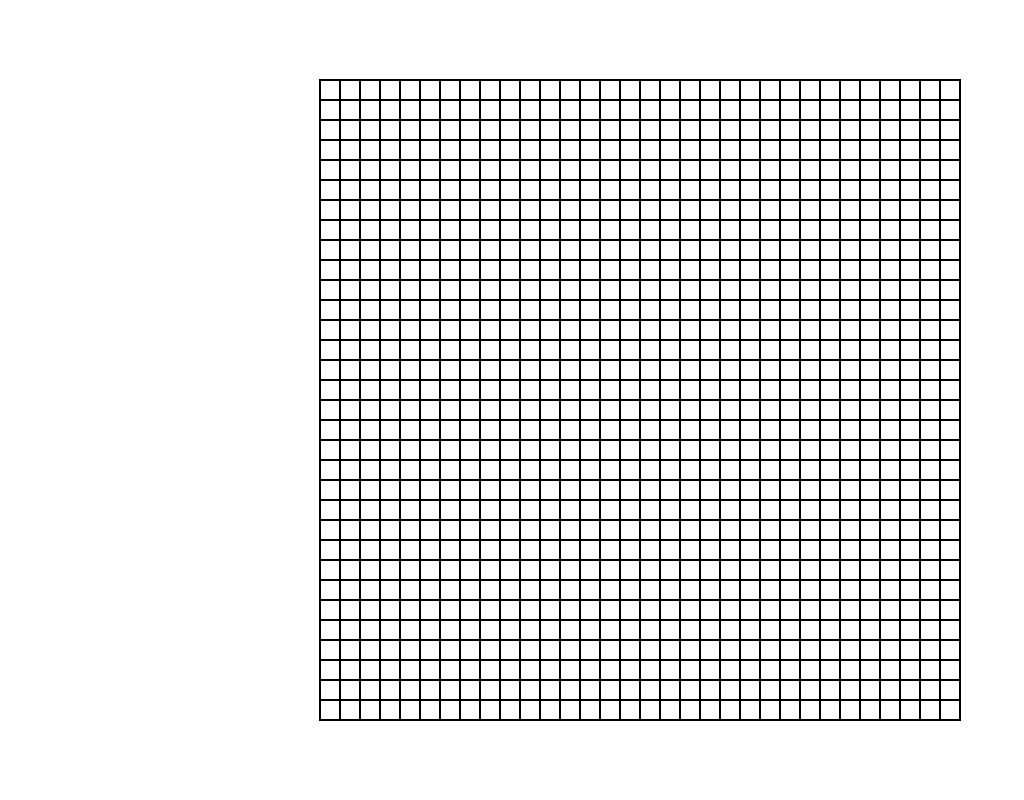
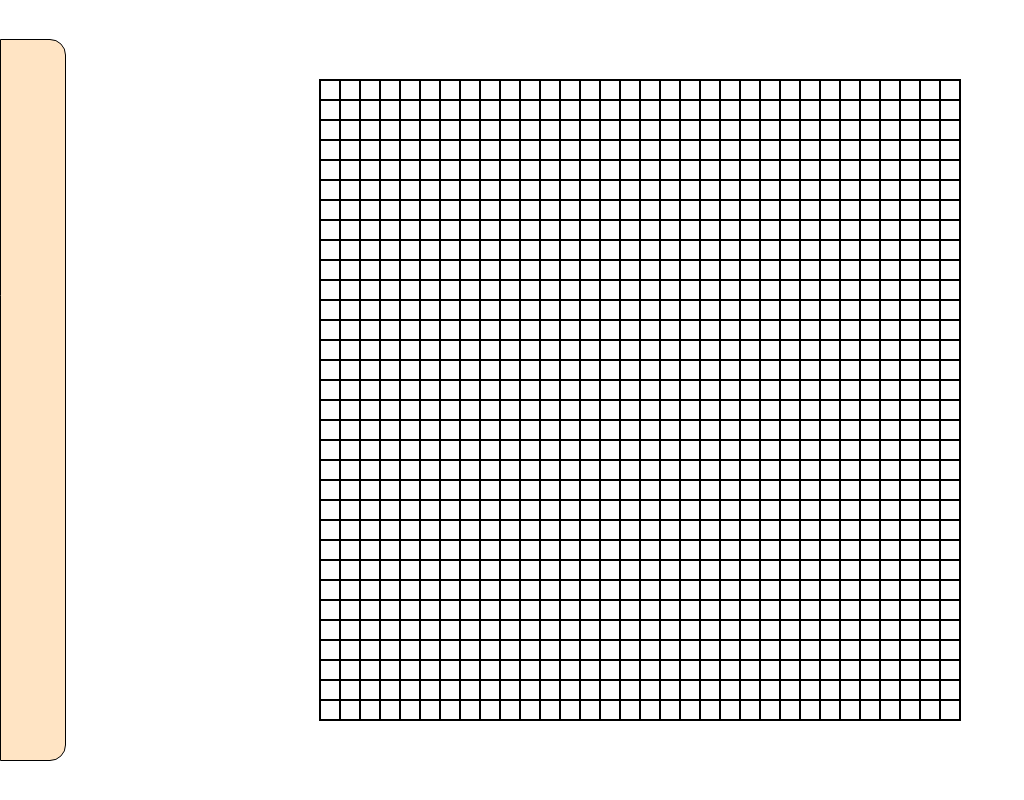
Before and after one commit to Vidyut01/React-Paint, a React (Create React App) app: page / in a window 1280 px wide. Shown: the whole page, without its empty margins (0-1024 px from the left). Built offline with nearby package versions, Linux system fonts and the light colour scheme.

Commit message:
Added sidebar start

```diff
--- a/src/App.jsx
+++ b/src/App.jsx
@@ -1,9 +1,11 @@
 import './styles/App.css';
 import Board from './components/board';
+import Sidebar from './components/sidebar';
 
 function App() {
   return (
     <div className="App">
+      <Sidebar/>
       <Board/>
     </div>
   );
--- /dev/null
+++ b/src/components/sidebar.jsx
@@ -0,0 +1,12 @@
+import "../styles/sidebar.css";
+
+function Sidebar(props) {
+
+    return (
+        <div className="Sidebar">
+
+        </div>
+    );
+}
+
+export default Sidebar;
--- a/src/styles/cell.css
+++ b/src/styles/cell.css
@@ -3,12 +3,3 @@
     flex: 1 1 auto;
     border: solid 1px black;
 }
-
-.cell-click {
-    position: absolute;
-    width: 100%;
-    height: 100%;
-    top: 0;
-    left: 0;
-    z-index: 1;
-}
--- /dev/null
+++ b/src/styles/sidebar.css
@@ -0,0 +1,9 @@
+.Sidebar {
+    min-height: 90%;
+    min-width: 5%;
+    background-color: bisque;
+    border: 1px solid black;
+    border-radius: 0px 16px 16px 0px;
+    position: fixed;
+    left: 0;
+}
```
